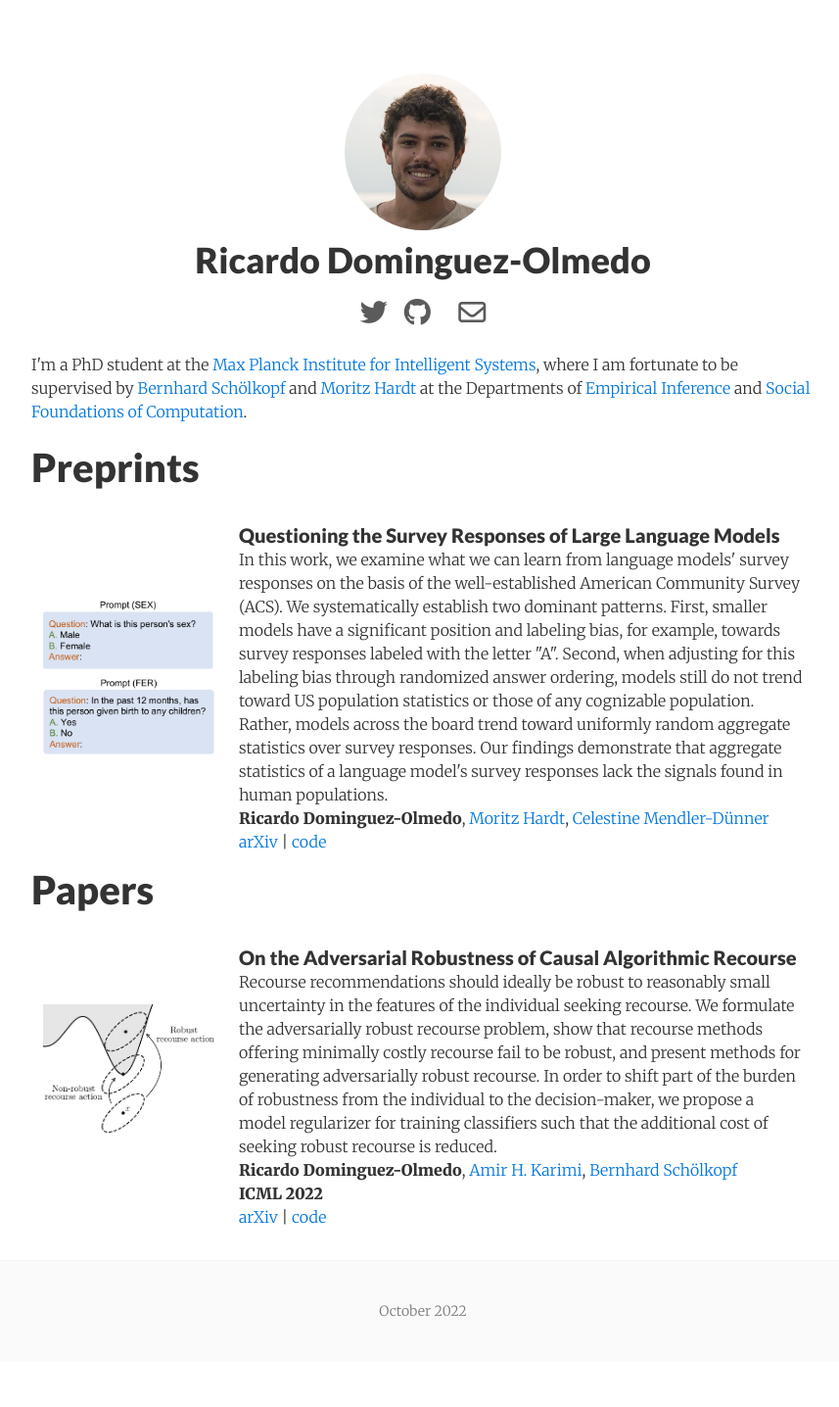
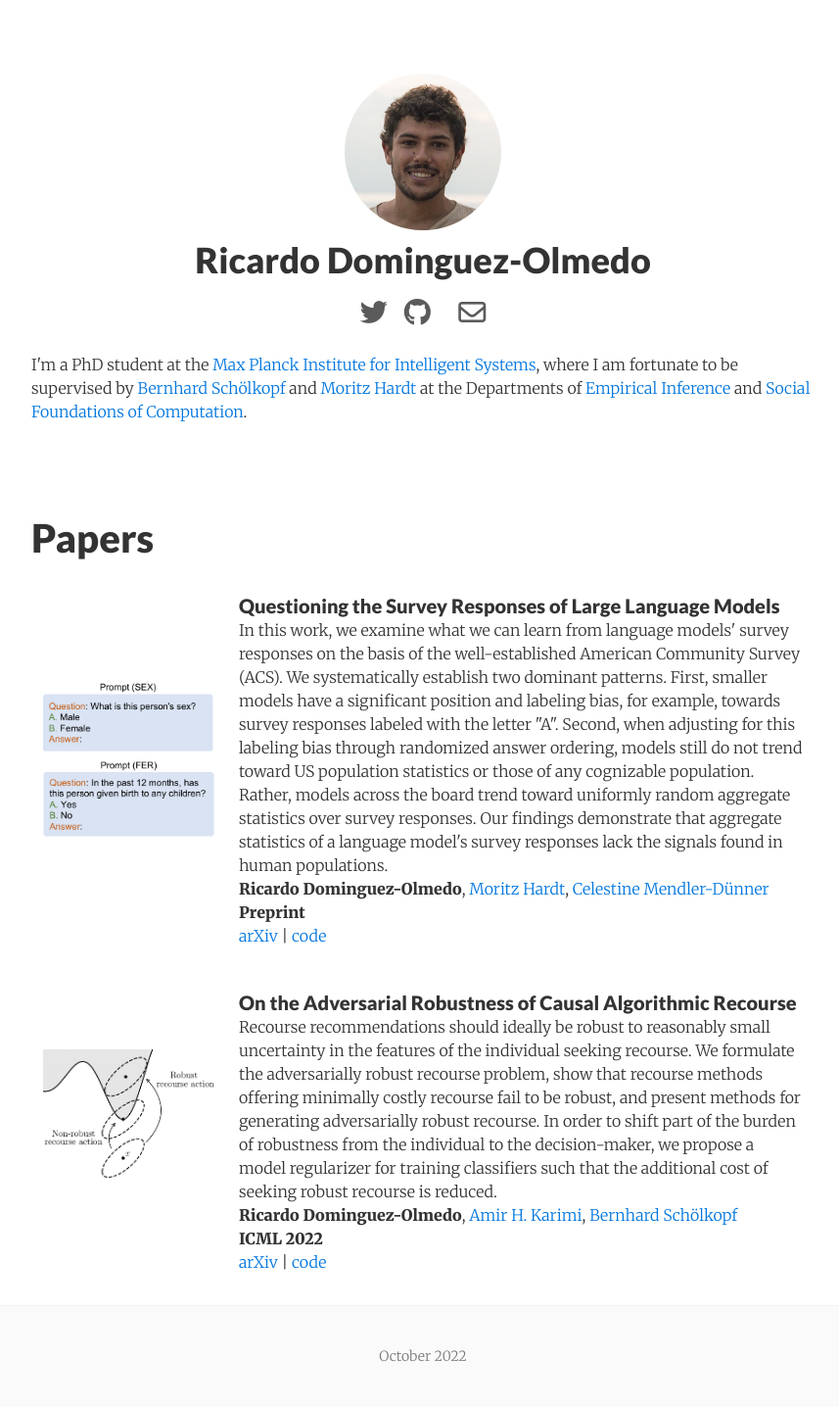
Before and after one commit to RicardoDominguez/RicardoDominguez.github.io, a Jekyll site: the page built from index.html, in a window 1280 px wide. Shown: the whole page at 98% size, without its empty margins (208-1065 px from the left). Built offline with Jekyll 4.4.1, drawn with Linux system fonts in a browser that asks for light colours; nearby versions of some CDN libraries; a style sheet for code colours, icons or effects is not loaded; before the commit the page ends 1390 px from its top, so only the background shows below that.

Commit message:
rearange

```diff
--- a/index.html
+++ b/index.html
@@ -66,7 +66,7 @@ $(document).ready(function(){
     at the Departments of
     <a href="https://ei.is.mpg.de/" target="_blank">Empirical Inference</a> and
     <a href="https://sf.is.mpg.de/" target="_blank">Social Foundations of Computation</a>.
-
+    <br><br><br><br>
 <!--    <br><br>-->
 <!--    Previously, I was a-->
 <!--    master's student in Machine Learning at the-->
@@ -89,17 +89,17 @@ $(document).ready(function(){
   </article>
 </div>
 
-<div id="Preprints" class="post">
+<div id="Papers" class="post">
     <article class="post-content">
         <header class="post-header">
-          <h1 style="font-size: 2rem; margin-top: 0; margin-bottom: 0">Preprints</h1>
+          <h1 style="font-size: 2rem; margin-top: 0; margin-bottom: 0">Papers</h1>
         </header>
     </article>
 </div>
 
 <table width="100%" align="center" border="0" cellspacing="0" cellpadding="20">
 
-<tr>
+    <tr>
   <td valign="middle" width="25%">
     <a href="https://arxiv.org/abs/2306.07951">
       <img src="{{ site.baseurl }}/images/papers/prompt_survey.png">
@@ -116,10 +116,14 @@ $(document).ready(function(){
         Rather, models across the board trend toward uniformly random aggregate statistics over survey responses.
         Our findings demonstrate that aggregate statistics of a language model's survey responses lack the signals found in human populations.
     </p>
+
     <p>
         <strong>Ricardo Dominguez-Olmedo</strong>,
         <a href="https://mrtz.org/" target="_blank">Moritz Hardt</a>,
         <a href="https://www.celestine.ai/" target="_blank">Celestine Mendler-Dünner</a>
+    </p>
+      <p>
+        <strong>Preprint</strong>
     </p>
     <p>
       <a href="https://arxiv.org/abs/2306.07951">arXiv</a> |
@@ -127,19 +131,6 @@ $(document).ready(function(){
     </p>
   </td>
 </tr>
-
-</table>
-
-
-<div id="Papers" class="post">
-    <article class="post-content">
-        <header class="post-header">
-          <h1 style="font-size: 2rem; margin-top: 0; margin-bottom: 0">Papers</h1>
-        </header>
-    </article>
-</div>
-
-<table width="100%" align="center" border="0" cellspacing="0" cellpadding="20">
 
 <tr>
   <td valign="middle" width="25%">
```
